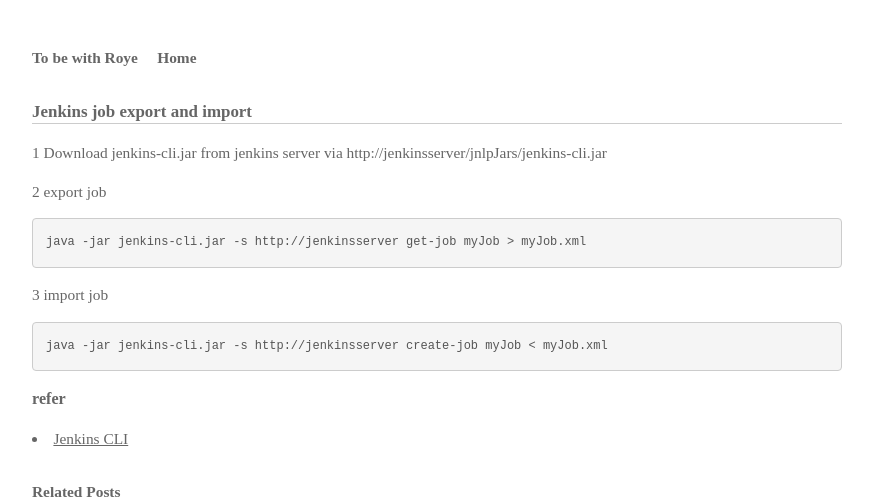
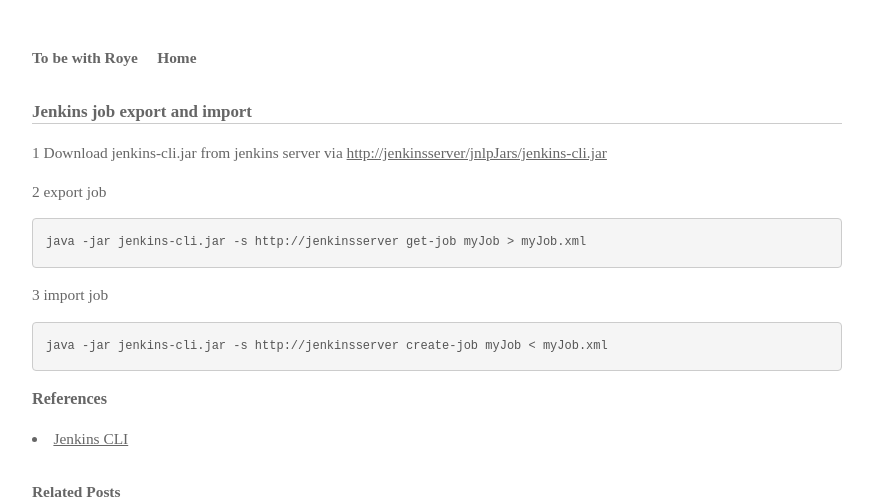
Before and after one commit to rissen/rissen.github.com, a Jekyll site: the page built from _posts/2016-03-01-jenkins-job-export-and-import.markdown, in a window 1280 px wide. Shown: the top 499 px of the page, without its empty margins (203-1076 px from the left). Built offline with Jekyll 4.4.1, drawn with Linux system fonts in a browser that asks for light colours.

Commit message:
update link

````diff
--- a/_posts/2016-03-01-jenkins-job-export-and-import.markdown
+++ b/_posts/2016-03-01-jenkins-job-export-and-import.markdown
@@ -8,7 +8,7 @@
 
 # Jenkins job export and import
 
-1 Download jenkins-cli.jar from jenkins server via http://jenkinsserver/jnlpJars/jenkins-cli.jar
+1 Download jenkins-cli.jar from jenkins server via [http://jenkinsserver/jnlpJars/jenkins-cli.jar](http://jenkinsserver/jnlpJars/jenkins-cli.jar)
 
 2 export job
 
@@ -22,5 +22,5 @@
 java -jar jenkins-cli.jar -s http://jenkinsserver create-job myJob < myJob.xml
 ```
 
-## refer
+## References
 * [Jenkins CLI](https://wiki.jenkins-ci.org/display/JENKINS/Jenkins+CLI)
````
